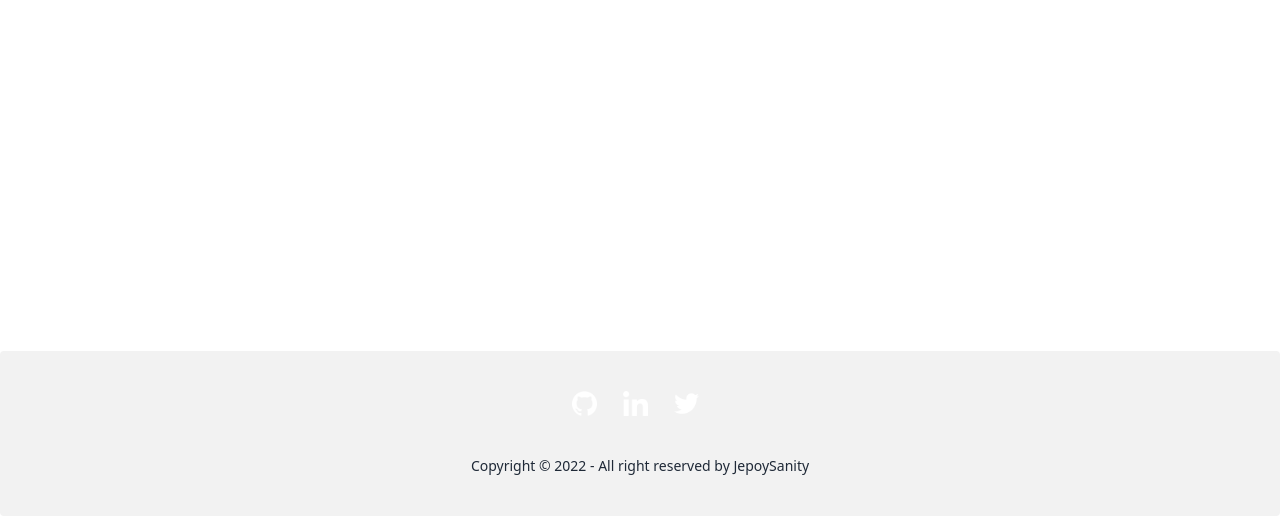
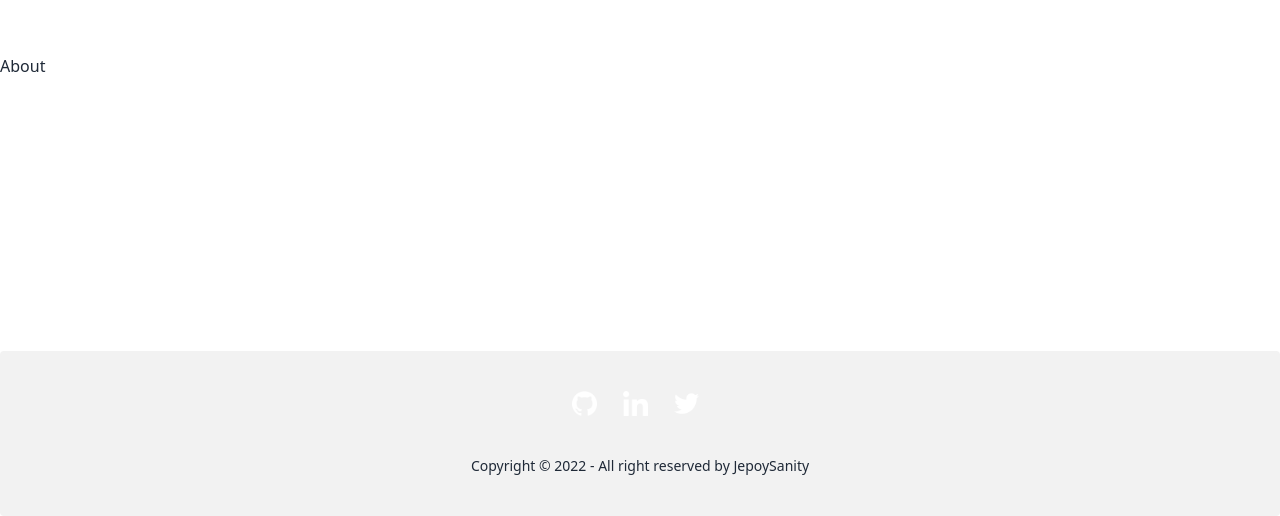
Before and after one commit to JepoySanity/ReactJS-find-my-git, a React (Create React App) app: page /about in a window 1280 px wide. Shown: the part 284-800 px from the top of the page. Built offline with nearby package versions, Linux system fonts and the light colour scheme.

Commit message:
link pages using react-router

```diff
--- a/src/App.js
+++ b/src/App.js
@@ -1,4 +1,7 @@
-import { BrowserRouter as Router } from "react-router-dom";
+import { BrowserRouter as Router, Route, Routes } from "react-router-dom";
+import Home from "./components/pages/Home";
+import About from "./components/pages/About";
+import Page404 from "./components/pages/Page404";
 import Navbar from "./components/Navbar";
 import Footer from "./components/Footer";
 function App() {
@@ -7,7 +10,14 @@ function App() {
       <Router>
         <div className="flex flex-col justify-between h-screen">
           <Navbar />
-          {/* <main className="container mx-auto">here</main> */}
+          <main className="container mx-auto">
+            <Routes>
+              <Route path="/" element={<Home />} />
+              <Route path="/about" element={<About />} />
+              <Route path="/page_404" element={<Page404 />} />
+              <Route path="/*" element={<Page404 />} />
+            </Routes>
+          </main>
           <Footer />
         </div>
       </Router>
--- a/src/components/Navbar.jsx
+++ b/src/components/Navbar.jsx
@@ -22,7 +22,7 @@ function Navbar({ title }) {
             Home
           </Link>
           <Link
-            to="/"
+            to="/about"
             className="btn btn-ghost normal-case text-lg font-bold text-white"
           >
             About
--- /dev/null
+++ b/src/components/pages/About.jsx
@@ -0,0 +1,5 @@
+function About() {
+  return <div>About</div>;
+}
+
+export default About;
--- /dev/null
+++ b/src/components/pages/Home.jsx
@@ -0,0 +1,5 @@
+function Home() {
+  return <div>Home</div>;
+}
+
+export default Home;
--- /dev/null
+++ b/src/components/pages/Page404.jsx
@@ -0,0 +1,5 @@
+function Page404() {
+  return <div>notfound</div>;
+}
+
+export default Page404;
```
